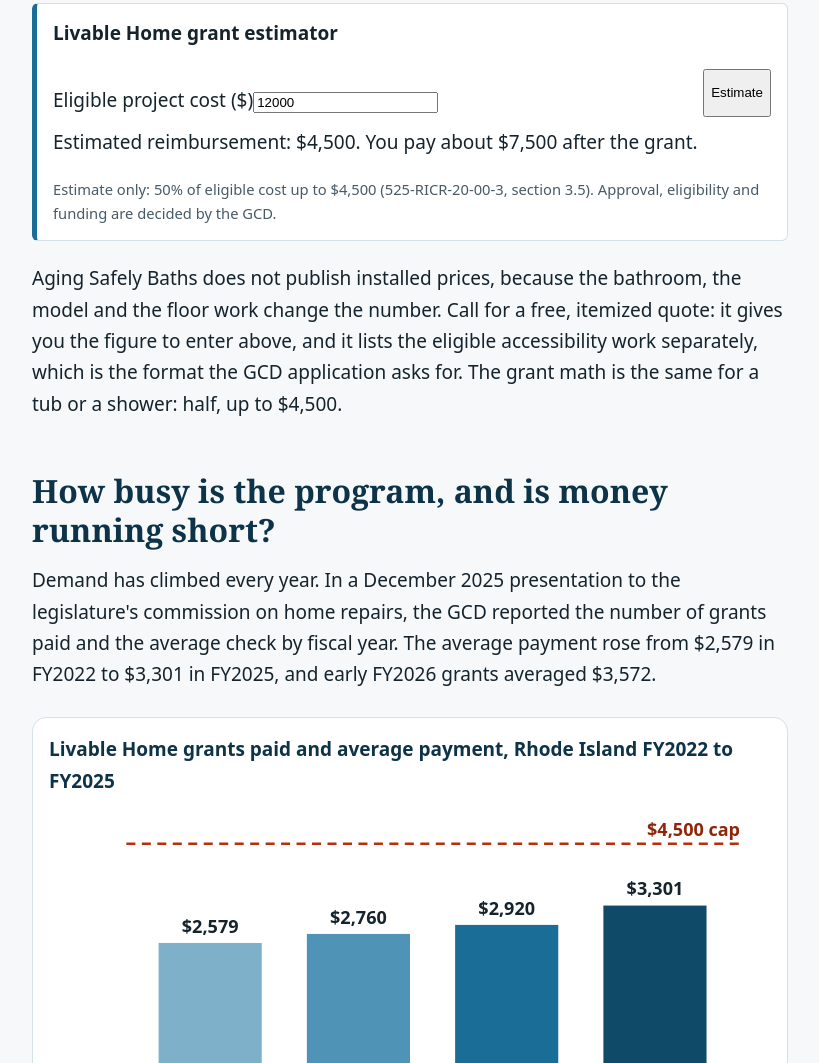
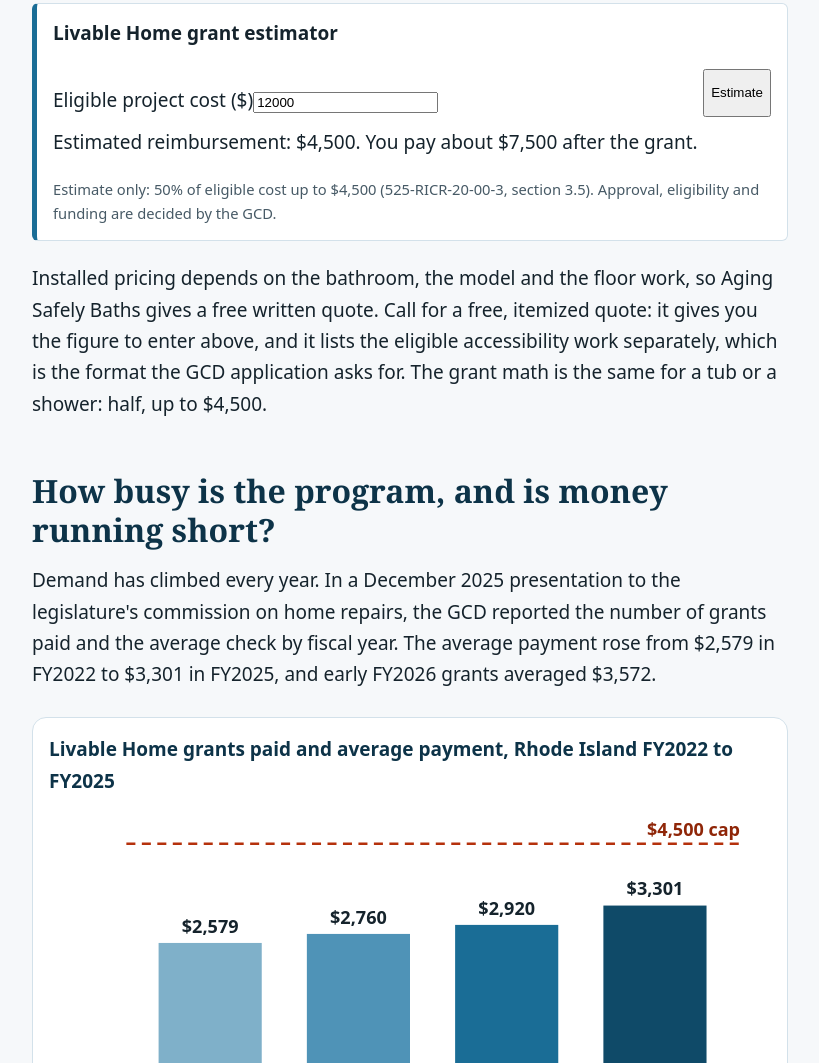
Before and after one commit to seniorhelper/Handicapbathtubs.com, a plain HTML site: page handicap-tub-rhode-island/index.html in a window 1280 px wide. Shown: the part 2746-3809 px from the top of the page, without its empty margins (64-883 px from the left). Drawn offline with Linux system fonts and the light colour scheme.

Commit message:
Free-quote wording instead of price-policy statement
Co-Authored-By: Claude Opus 5.5 <noreply@anthropic.com>
Claude-Session: https://claude.ai/code/session_01K5sEpohfQ1BRxT7RyUVcNW

```diff
--- a/handicap-tub-rhode-island/index.html
+++ b/handicap-tub-rhode-island/index.html
@@ -66,7 +66,7 @@
 <p id="ri-out" role="status" aria-live="polite">Estimated reimbursement: $4,500. You pay about $7,500 after the grant.</p>
 <p class="small" style="margin:0">Estimate only: 50% of eligible cost up to $4,500 (525-RICR-20-00-3, section 3.5). Approval, eligibility and funding are decided by the GCD.</p></div>
 <script>(function(){var c=document.getElementById('ri-cost'),o=document.getElementById('ri-out');function f(n){return '$'+Math.round(n).toLocaleString('en-US')}function run(){var v=parseFloat(c.value);if(!(v>0)){o.textContent='Enter the project cost in dollars.';return}var g=Math.min(v*0.5,4500);o.textContent='Estimated reimbursement: '+f(g)+'. You pay about '+f(v-g)+' after the grant.'}document.getElementById('ri-go').addEventListener('click',run);c.addEventListener('input',run)})();</script>
-<p>Aging Safely Baths does not publish installed prices, because the bathroom, the model and the floor work change the number. Call for a free, itemized quote: it gives you the figure to enter above, and it lists the eligible accessibility work separately, which is the format the GCD application asks for. The grant math is the same for a tub or a shower: half, up to $4,500.</p>
+<p>Installed pricing depends on the bathroom, the model and the floor work, so Aging Safely Baths gives a free written quote. Call for a free, itemized quote: it gives you the figure to enter above, and it lists the eligible accessibility work separately, which is the format the GCD application asks for. The grant math is the same for a tub or a shower: half, up to $4,500.</p>
 
 <h2>How busy is the program, and is money running short?</h2>
 <p>Demand has climbed every year. In a December 2025 presentation to the legislature's commission on home repairs, the GCD reported the number of grants paid and the average check by fiscal year. The average payment rose from $2,579 in FY2022 to $3,301 in FY2025, and early FY2026 grants averaged $3,572.</p>
```
